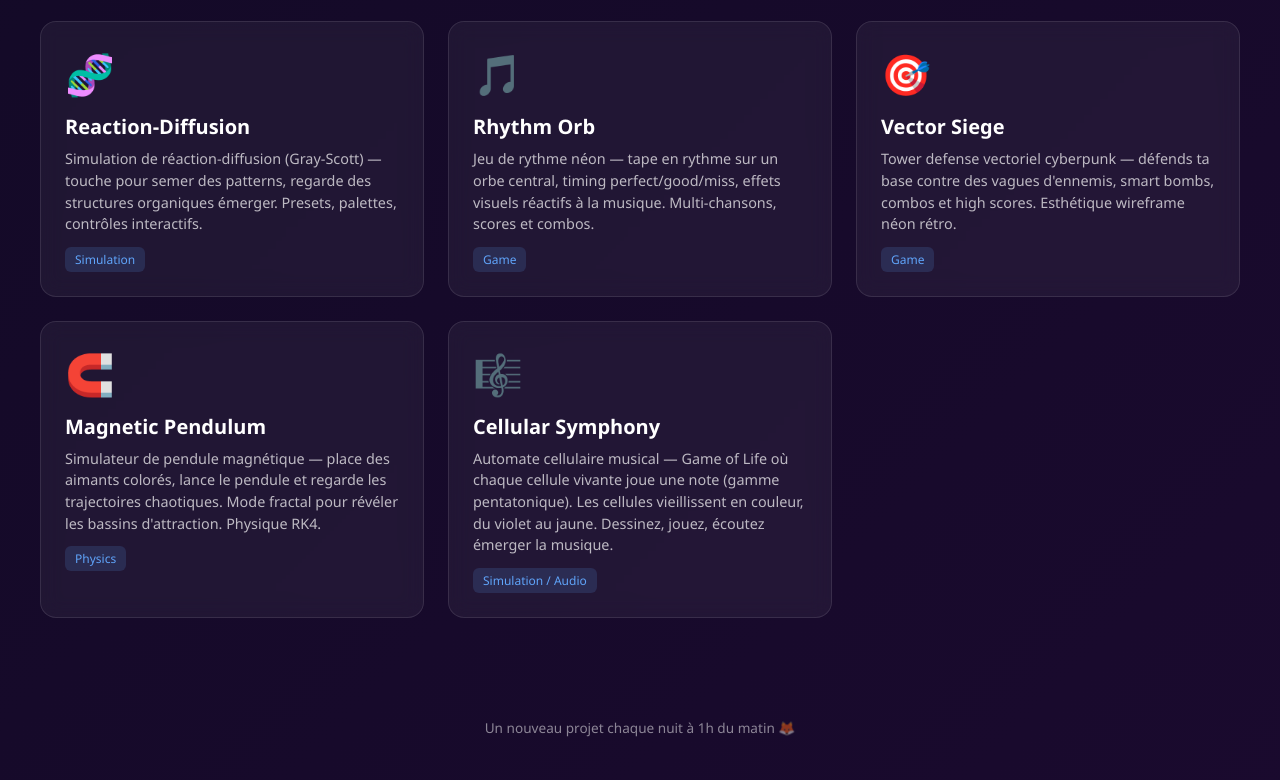
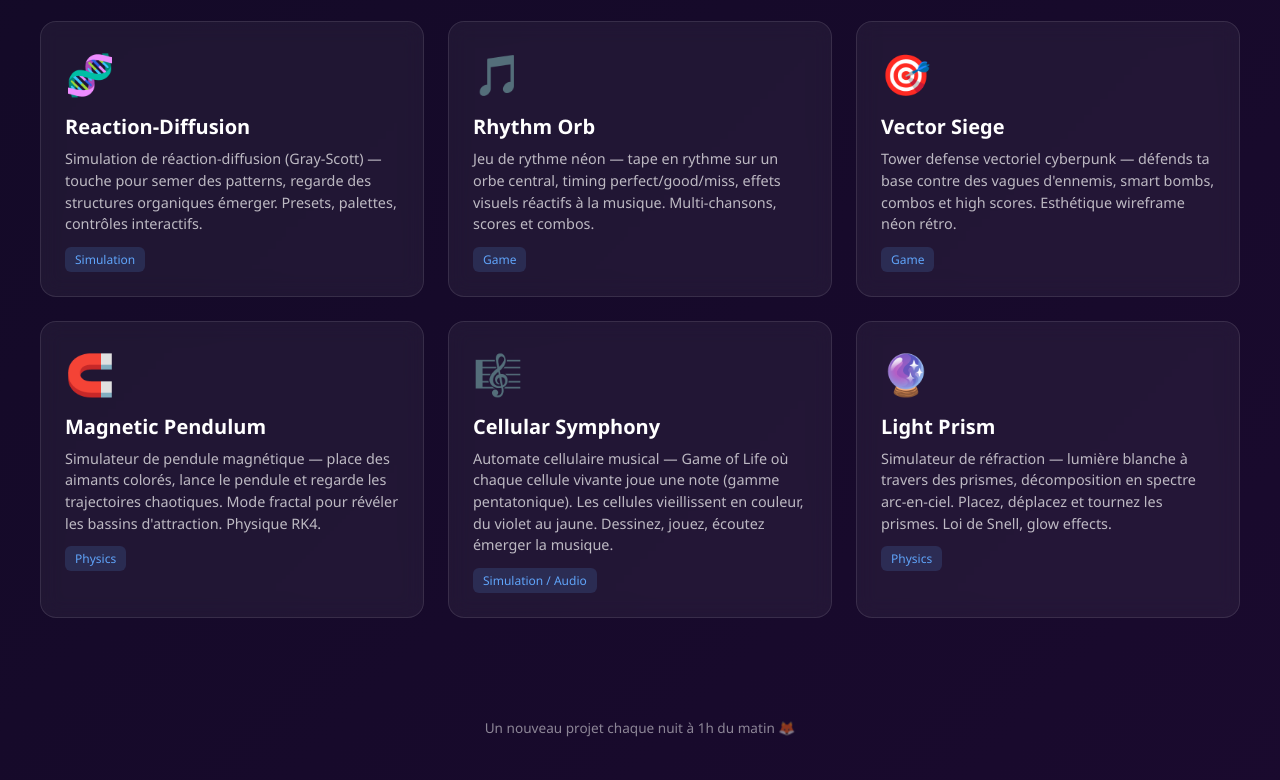
Before and after one commit to adrrr/night-projects, a plain HTML site: page index.html in a window 1280 px wide. Shown: the part 3350-4130 px from the top of the page. Drawn offline with Linux system fonts and the light colour scheme.

Commit message:
docs: add light-prism to homepage and README

```diff
--- a/index.html
+++ b/index.html
@@ -310,6 +310,12 @@ footer{
       <p class="card-desc">Automate cellulaire musical — Game of Life où chaque cellule vivante joue une note (gamme pentatonique). Les cellules vieillissent en couleur, du violet au jaune. Dessinez, jouez, écoutez émerger la musique.</p>
       <span class="card-tag">Simulation / Audio</span>
     </a>
+    <a href="./light-prism/" class="card">
+      <span class="card-icon">🔮</span>
+      <h2 class="card-title">Light Prism</h2>
+      <p class="card-desc">Simulateur de réfraction — lumière blanche à travers des prismes, décomposition en spectre arc-en-ciel. Placez, déplacez et tournez les prismes. Loi de Snell, glow effects.</p>
+      <span class="card-tag">Physics</span>
+    </a>
   </div>
 
   <footer>
```
Also changed, not shown: README.md.
